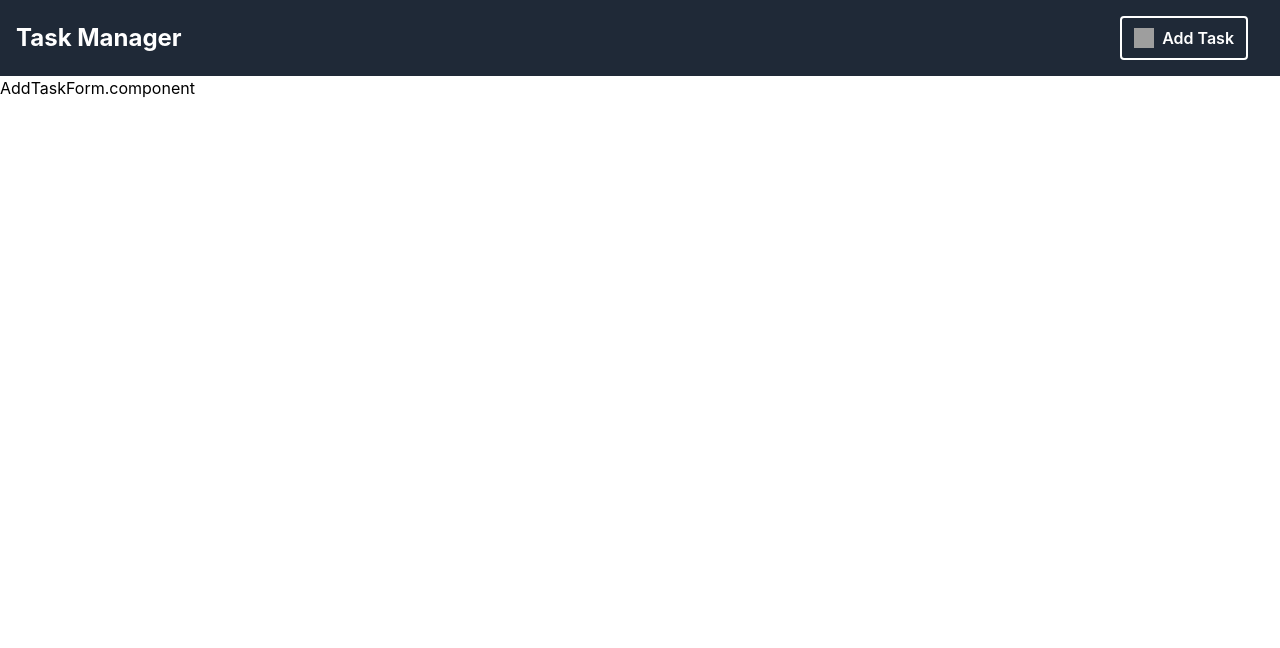
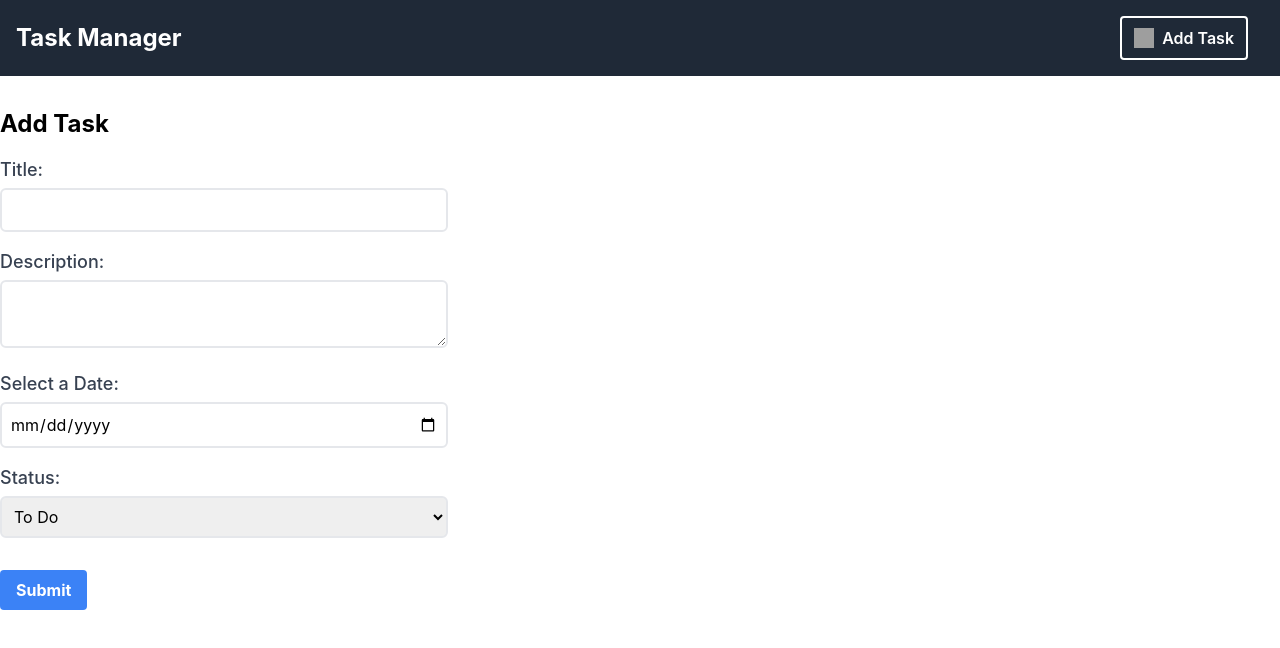
Before and after one commit to Ibtid/Task-Manager, a React (Create React App) app: page /add in a window 1280 px wide. Shown: the top 648 px of the page. Built offline with nearby package versions, Linux system fonts and the light colour scheme; grey boxes are pictures that could not be loaded.

Commit message:
Created form for add task

```diff
--- a/src/components/addTask/AddTaskForm.component.tsx
+++ b/src/components/addTask/AddTaskForm.component.tsx
@@ -1,9 +1,164 @@
-import React from 'react'
+import React, { FC, Fragment, useState } from "react";
 
-const AddTaskForm = () => {
+const AddTaskForm: FC = () => {
+  const [formData, setFormData] = useState({
+    title: "",
+    description: "",
+    selectedDate: "",
+    status: "To Do", // Default status
+  });
+
+  const [formErrors, setFormErrors] = useState({
+    title: "",
+    description: "",
+    selectedDate: "",
+  });
+
+  const validateForm = () => {
+    let valid = true;
+    const newErrors = { ...formErrors };
+
+    if (formData.title.trim() === "" || formData.title.length > 15) {
+      newErrors.title =
+        "Title is required and should be less than 15 characters";
+      valid = false;
+    } else {
+      newErrors.title = "";
+    }
+
+    if (
+      formData.description.trim() === "" ||
+      formData.description.length > 80
+    ) {
+      newErrors.description =
+        "Description is required and should be less than 80 characters";
+      valid = false;
+    } else {
+      newErrors.description = "";
+    }
+
+    if (!formData.selectedDate) {
+      newErrors.selectedDate = "Please select a date";
+      valid = false;
+    } else {
+      newErrors.selectedDate = "";
+    }
+
+    setFormErrors(newErrors);
+
+    return valid;
+  };
+
+  const handleSubmit = (e: any) => {
+    e.preventDefault();
+
+    if (validateForm()) {
+      // Process the form data (e.g., send it to a server)
+      console.log("Form is valid:", formData);
+    } else {
+      console.log("Form is not valid");
+    }
+  };
+
+  const handleChange = (e: any) => {
+    const { name, value } = e.target;
+    setFormData({
+      ...formData,
+      [name]: value,
+    });
+  };
   return (
-    <div>AddTaskForm.component</div>
-  )
-}
+    <Fragment>
+      <div className="container mx-auto mt-8 p-4 sm:p-0">
+        <h2 className="text-2xl font-bold mb-4">Add Task</h2>
+        <form onSubmit={handleSubmit} className="max-w-md">
+          <div className="mb-4">
+            <label
+              htmlFor="title"
+              className="block text-lg font-medium text-gray-700"
+            >
+              Title:
+            </label>
+            <input
+              type="text"
+              id="title"
+              name="title"
+              value={formData.title}
+              onChange={handleChange}
+              className="mt-1 p-2 border-2 rounded-md w-full"
+            />
+            <span className="text-red-500 text-xs">{formErrors.title}</span>
+          </div>
 
-export default AddTaskForm
+          <div className="mb-4">
+            <label
+              htmlFor="description"
+              className="block text-lg font-medium text-gray-700"
+            >
+              Description:
+            </label>
+            <textarea
+              id="description"
+              name="description"
+              value={formData.description}
+              onChange={handleChange}
+              className="mt-1 p-2 border-2 rounded-md w-full"
+            />
+            <span className="text-red-500 text-xs">
+              {formErrors.description}
+            </span>
+          </div>
+
+          <div className="mb-4">
+            <label
+              htmlFor="selectedDate"
+              className="block text-lg font-medium text-gray-700"
+            >
+              Select a Date:
+            </label>
+            <input
+              type="date"
+              id="selectedDate"
+              name="selectedDate"
+              value={formData.selectedDate}
+              onChange={handleChange}
+              className="mt-1 p-2 border-2 rounded-md w-full"
+            />
+            <span className="text-red-500 text-xs">
+              {formErrors.selectedDate}
+            </span>
+          </div>
+
+          <div className="mb-4">
+            <label
+              htmlFor="status"
+              className="block text-lg font-medium text-gray-700"
+            >
+              Status:
+            </label>
+            <select
+              id="status"
+              name="status"
+              value={formData.status}
+              onChange={handleChange}
+              className="mt-1 p-2 border-2 rounded-md w-full mb-4"
+            >
+              <option value="To Do">To Do</option>
+              <option value="In Progress">In Progress</option>
+              <option value="Done">Done</option>
+            </select>
+          </div>
+
+          <button
+            type="submit"
+            className="bg-blue-500 hover:bg-blue-700 text-white font-bold py-2 px-4 rounded"
+          >
+            Submit
+          </button>
+        </form>
+      </div>
+    </Fragment>
+  );
+};
+
+export default AddTaskForm;
```
